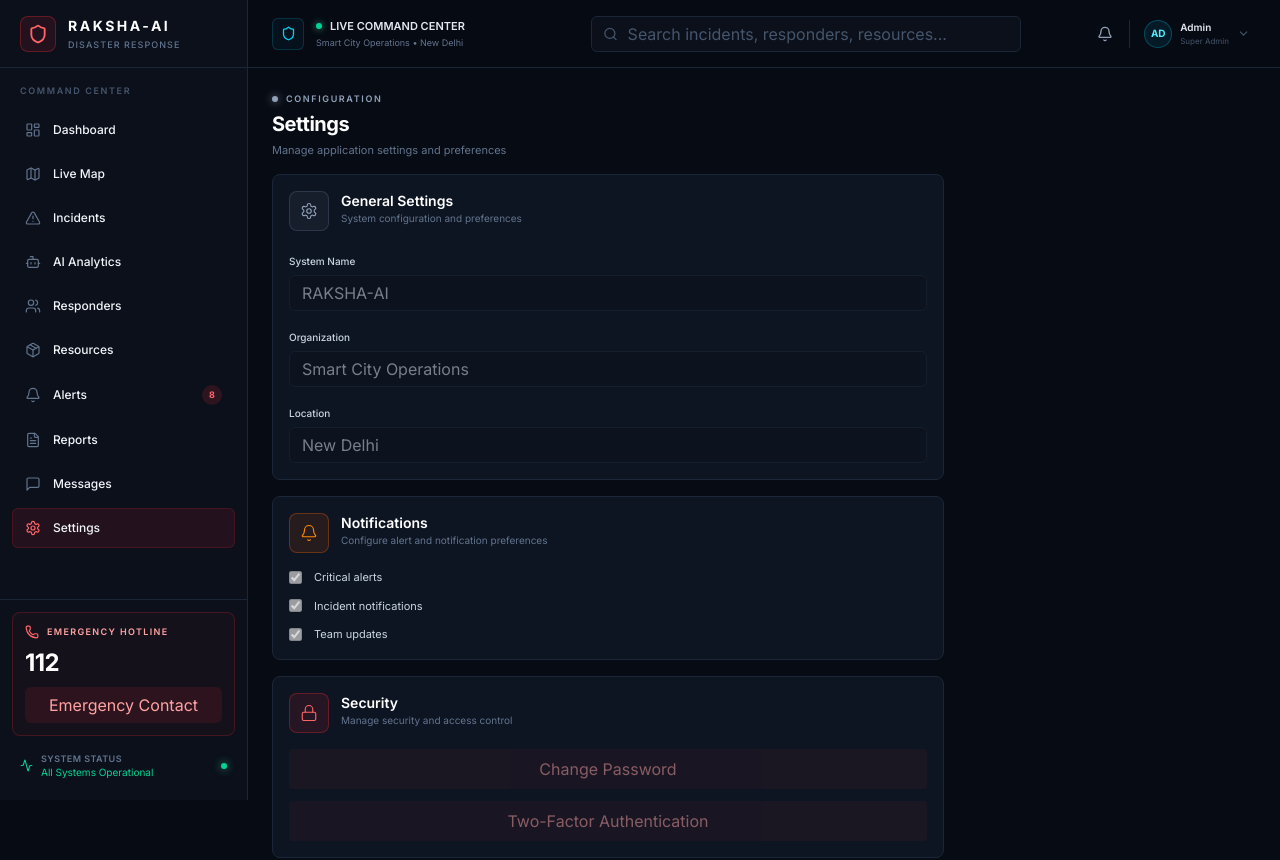
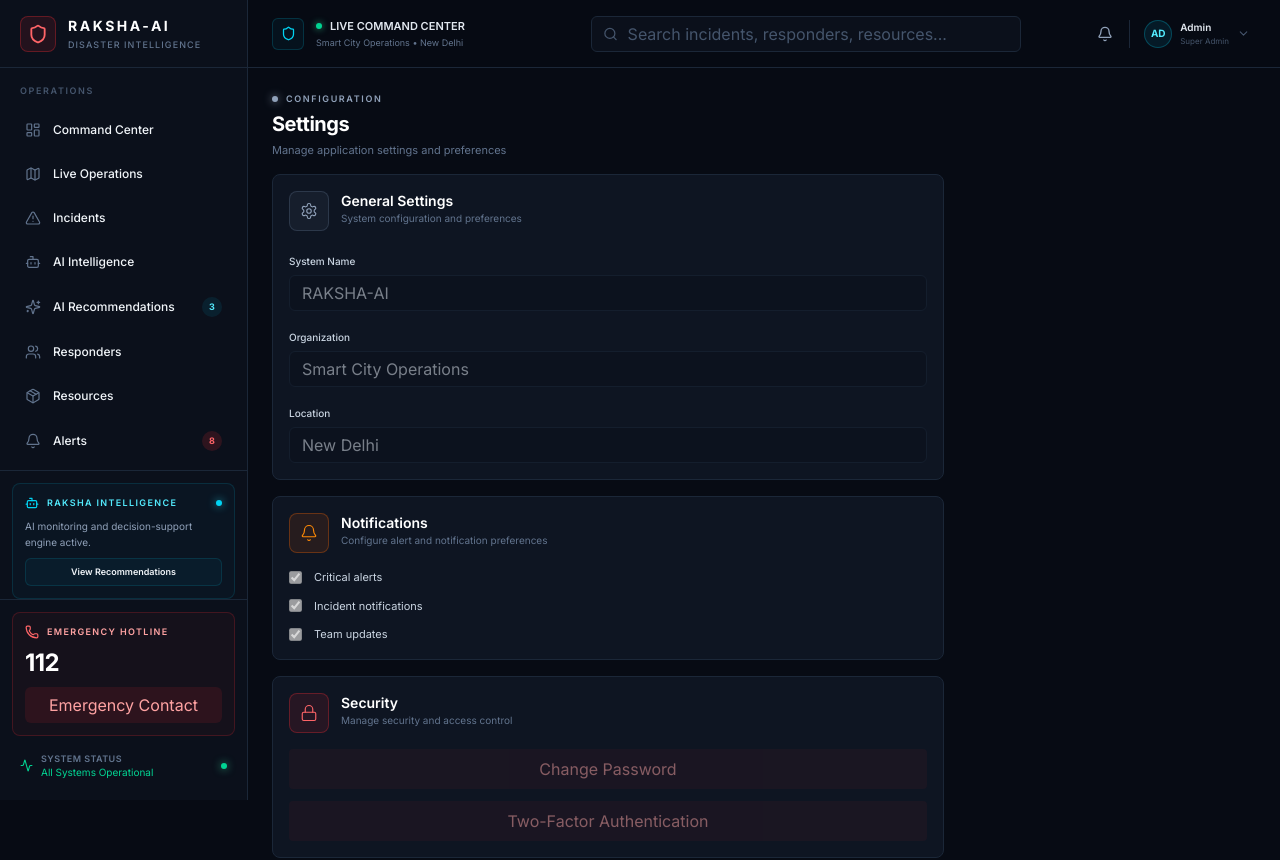
Before and after one commit to mussayib87/raksha-aii, a React (Vite) app: page /settings in a window 1280 px wide. Shown: the top 860 px of the page. Built offline with nearby package versions, Linux system fonts and the light colour scheme.

Commit message:
Update Sidebar navigation items and labels

```diff
--- a/src/components/layout/Sidebar.tsx
+++ b/src/components/layout/Sidebar.tsx
@@ -4,12 +4,14 @@ import {
   Bell,
   Bot,
   FileText,
+  FlaskConical,
   LayoutDashboard,
   Map,
   MessageSquare,
   Package,
   Settings,
   Shield,
+  Sparkles,
   Users,
   X,
   Phone,
@@ -30,20 +32,66 @@ interface NavItem {
 
 const navigation: NavItem[] = [
   {
-    label: "Dashboard",
+    label: "Command Center",
     icon: LayoutDashboard,
     path: "/",
     isActive: (path) => path === "/" || path === "/dashboard",
   },
-  { label: "Live Map", icon: Map, path: "/live-map" },
-  { label: "Incidents", icon: AlertTriangle, path: "/incidents" },
-  { label: "AI Analytics", icon: Bot, path: "/ai-analytics" },
-  { label: "Responders", icon: Users, path: "/responders" },
-  { label: "Resources", icon: Package, path: "/resources" },
-  { label: "Alerts", icon: Bell, path: "/alerts" },
-  { label: "Reports", icon: FileText, path: "/reports" },
-  { label: "Messages", icon: MessageSquare, path: "/messages" },
-  { label: "Settings", icon: Settings, path: "/settings" },
+  {
+    label: "Live Operations",
+    icon: Map,
+    path: "/live-map",
+  },
+  {
+    label: "Incidents",
+    icon: AlertTriangle,
+    path: "/incidents",
+  },
+  {
+    label: "AI Intelligence",
+    icon: Bot,
+    path: "/ai-analytics",
+  },
+  {
+    label: "AI Recommendations",
+    icon: Sparkles,
+    path: "/recommendations",
+  },
+  {
+    label: "Responders",
+    icon: Users,
+    path: "/responders",
+  },
+  {
+    label: "Resources",
+    icon: Package,
+    path: "/resources",
+  },
+  {
+    label: "Alerts",
+    icon: Bell,
+    path: "/alerts",
+  },
+  {
+    label: "Simulation",
+    icon: FlaskConical,
+    path: "/simulation",
+  },
+  {
+    label: "Reports",
+    icon: FileText,
+    path: "/reports",
+  },
+  {
+    label: "Messages",
+    icon: MessageSquare,
+    path: "/messages",
+  },
+  {
+    label: "Settings",
+    icon: Settings,
+    path: "/settings",
+  },
 ];
 
 export default function Sidebar({
@@ -56,11 +104,13 @@ export default function Sidebar({
     if (item.isActive) {
       return item.isActive(location.pathname);
     }
+
     return location.pathname === item.path;
   };
 
   return (
     <>
+      {/* Mobile overlay */}
       {mobileOpen && (
         <button
           aria-label="Close navigation"
@@ -71,7 +121,9 @@ export default function Sidebar({
 
       <aside
         className={`fixed inset-y-0 left-0 z-50 flex w-[248px] flex-col border-r border-[var(--border)] bg-[var(--bg-secondary)] transition-transform duration-300 ${
-          mobileOpen ? "translate-x-0" : "-translate-x-full lg:translate-x-0"
+          mobileOpen
+            ? "translate-x-0"
+            : "-translate-x-full lg:translate-x-0"
         }`}
       >
         {/* Brand */}
@@ -89,8 +141,9 @@ export default function Sidebar({
               <div className="text-sm font-bold tracking-[0.18em] text-white">
                 RAKSHA-AI
               </div>
+
               <div className="mt-0.5 text-[9px] font-medium tracking-[0.12em] text-slate-500">
-                DISASTER RESPONSE
+                DISASTER INTELLIGENCE
               </div>
             </div>
           </div>
@@ -107,7 +160,7 @@ export default function Sidebar({
         {/* Navigation */}
         <nav className="flex-1 overflow-y-auto px-3 py-4">
           <div className="mb-3 px-2 text-[9px] font-semibold uppercase tracking-[0.18em] text-slate-600">
-            Command Center
+            Operations
           </div>
 
           <div className="space-y-1">
@@ -138,9 +191,17 @@ export default function Sidebar({
 
                   <span>{item.label}</span>
 
+                  {/* Alerts counter */}
                   {item.label === "Alerts" && (
                     <span className="ml-auto flex h-5 min-w-5 items-center justify-center rounded-full bg-red-500/15 px-1.5 text-[9px] font-bold text-red-400">
                       8
+                    </span>
+                  )}
+
+                  {/* AI recommendation counter */}
+                  {item.label === "AI Recommendations" && (
+                    <span className="ml-auto flex h-5 min-w-5 items-center justify-center rounded-full bg-cyan-500/10 px-1.5 text-[9px] font-bold text-cyan-300">
+                      3
                     </span>
                   )}
                 </Link>
@@ -148,6 +209,33 @@ export default function Sidebar({
             })}
           </div>
         </nav>
+
+        {/* RAKSHA AI Status */}
+        <div className="border-t border-[var(--border)] px-3 pt-3">
+          <div className="rounded-lg border border-cyan-500/15 bg-cyan-500/[0.035] p-3">
+            <div className="flex items-center gap-2">
+              <Bot size={14} className="text-cyan-400" />
+
+              <span className="text-[9px] font-semibold uppercase tracking-[0.15em] text-cyan-300">
+                RAKSHA Intelligence
+              </span>
+
+              <span className="ml-auto h-1.5 w-1.5 rounded-full bg-cyan-400 shadow-[0_0_8px_rgba(34,211,238,0.8)]" />
+            </div>
+
+            <div className="mt-2 text-[10px] leading-4 text-slate-400">
+              AI monitoring and decision-support engine active.
+            </div>
+
+            <Link
+              to="/recommendations"
+              onClick={onClose}
+              className="mt-2 block w-full rounded-md border border-cyan-500/15 bg-cyan-500/5 py-1.5 text-center text-[9px] font-semibold text-cyan-300 transition-colors hover:bg-cyan-500/10"
+            >
+              View Recommendations
+            </Link>
+          </div>
+        </div>
 
         {/* Emergency Hotline */}
         <div className="border-t border-[var(--border)] p-3">
@@ -164,7 +252,10 @@ export default function Sidebar({
               112
             </div>
 
-            <button className="mt-2 w-full rounded-md border border-red-500/20 bg-red-500/10 py-1.5 text-[10px] font-semibold text-red-300 transition-colors hover:bg-red-500/20">
+            <button
+              type="button"
+              className="mt-2 w-full rounded-md border border-red-500/20 bg-red-500/10 py-1.5 text-[10px] font-semibold text-red-300 transition-colors hover:bg-red-500/20"
+            >
               Emergency Contact
             </button>
           </div>
@@ -177,6 +268,7 @@ export default function Sidebar({
               <div className="text-[9px] font-semibold uppercase tracking-wider text-slate-500">
                 System Status
               </div>
+
               <div className="text-[10px] text-emerald-400">
                 All Systems Operational
               </div>
@@ -188,4 +280,4 @@ export default function Sidebar({
       </aside>
     </>
   );
-}
+      }
```
